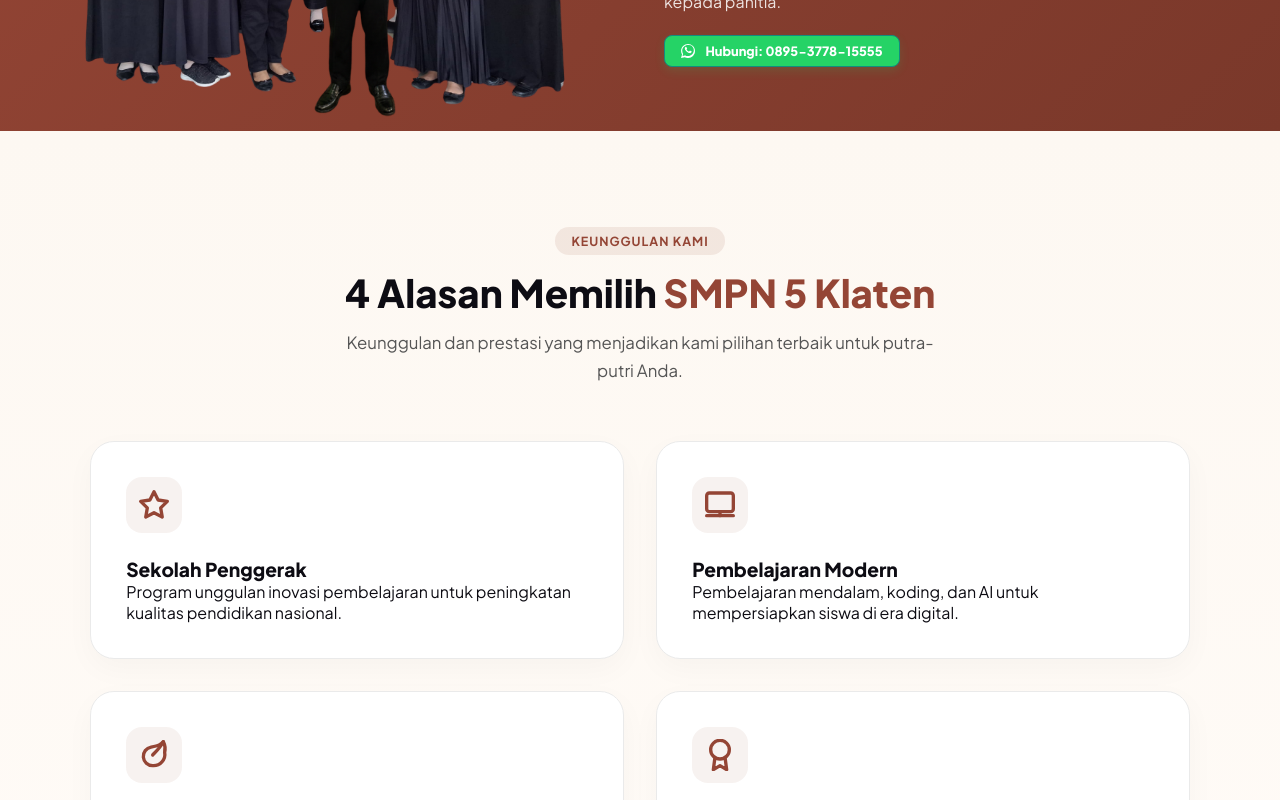
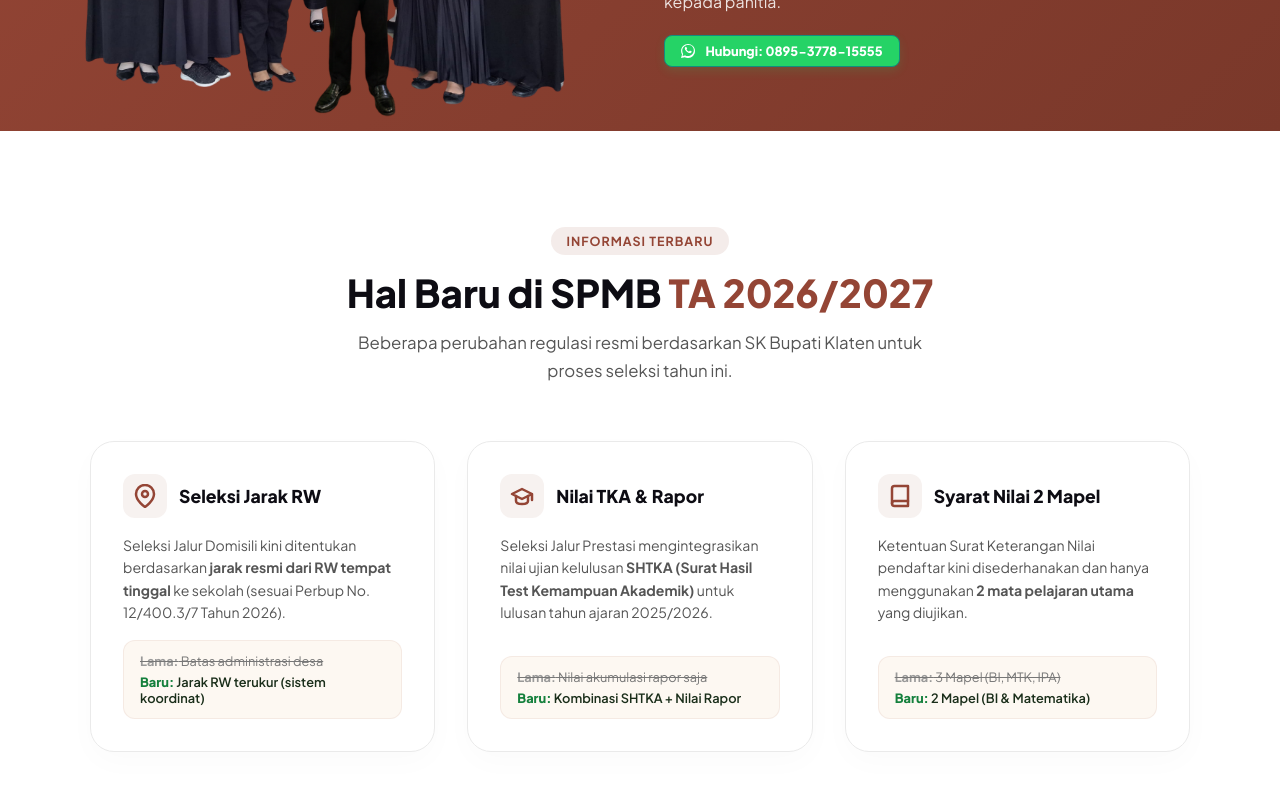
Before and after one commit to Santosa-Dev1507/website-smpn5-klaten, a Next.js app: page /spmb in a window 1280 px wide. Shown: the part 960-1760 px from the top of the page. Built offline with nearby package versions, Linux system fonts and the light colour scheme; no server answers.

Commit message:
feat(spmb): tambahkan section Hal Baru di SPMB TA 2026/2027 dengan komparasi aturan

```diff
--- a/app/spmb/page.tsx
+++ b/app/spmb/page.tsx
@@ -286,6 +286,66 @@
               </a>
             </div>
           </div>
+        </div>
+      </section>
+
+      {/* HAL BARU DI SPMB */}
+      <section className={styles.section} id="perubahan">
+        <div className={styles.sectionHeader}>
+          <div className={styles.badge}>Informasi Terbaru</div>
+          <h2>Hal Baru di SPMB <span className={styles.highlight}>TA 2026/2027</span></h2>
+          <p>Beberapa perubahan regulasi resmi berdasarkan SK Bupati Klaten untuk proses seleksi tahun ini.</p>
+        </div>
+        <div className={styles.halBaruGrid}>
+
+          <div className={styles.halBaruCard}>
+            <div className={styles.halBaruCardHeader}>
+              <div className={styles.halBaruIcon}>
+                <svg width="24" height="24" viewBox="0 0 24 24" fill="none" stroke="currentColor" strokeWidth="2.5" strokeLinecap="round" strokeLinejoin="round" aria-hidden="true"><path d="M21 10c0 7-9 13-9 13s-9-6-9-13a9 9 0 0 1 18 0z"/><circle cx="12" cy="10" r="3"/></svg>
+              </div>
+              <h3>Seleksi Jarak RW</h3>
+            </div>
+            <p className={styles.halBaruDesc}>
+              Seleksi Jalur Domisili kini ditentukan berdasarkan <strong>jarak resmi dari RW tempat tinggal</strong> ke sekolah (sesuai Perbup No. 12/400.3/7 Tahun 2026).
+            </p>
+            <div className={styles.halBaruCompare}>
+              <div className={styles.compareLama}><span>Lama:</span> Batas administrasi desa</div>
+              <div className={styles.compareBaru}><span>Baru:</span> Jarak RW terukur (sistem koordinat)</div>
+            </div>
+          </div>
+
+          <div className={styles.halBaruCard}>
+            <div className={styles.halBaruCardHeader}>
+              <div className={styles.halBaruIcon}>
+                <svg width="24" height="24" viewBox="0 0 24 24" fill="none" stroke="currentColor" strokeWidth="2.5" strokeLinecap="round" strokeLinejoin="round" aria-hidden="true"><path d="M22 10v6M2 10l10-5 10 5-10 5z"/><path d="M6 12v5c0 2 2 3 6 3s6-1 6-3v-5"/></svg>
+              </div>
+              <h3>Nilai TKA & Rapor</h3>
+            </div>
+            <p className={styles.halBaruDesc}>
+              Seleksi Jalur Prestasi mengintegrasikan nilai ujian kelulusan <strong>SHTKA (Surat Hasil Test Kemampuan Akademik)</strong> untuk lulusan tahun ajaran 2025/2026.
+            </p>
+            <div className={styles.halBaruCompare}>
+              <div className={styles.compareLama}><span>Lama:</span> Nilai akumulasi rapor saja</div>
+              <div className={styles.compareBaru}><span>Baru:</span> Kombinasi SHTKA + Nilai Rapor</div>
+            </div>
+          </div>
+
+          <div className={styles.halBaruCard}>
+            <div className={styles.halBaruCardHeader}>
+              <div className={styles.halBaruIcon}>
+                <svg width="24" height="24" viewBox="0 0 24 24" fill="none" stroke="currentColor" strokeWidth="2.5" strokeLinecap="round" strokeLinejoin="round" aria-hidden="true"><path d="M4 19.5A2.5 2.5 0 0 1 6.5 17H20"/><path d="M6.5 2H20v20H6.5A2.5 2.5 0 0 1 4 19.5v-15A2.5 2.5 0 0 1 6.5 2z"/></svg>
+              </div>
+              <h3>Syarat Nilai 2 Mapel</h3>
+            </div>
+            <p className={styles.halBaruDesc}>
+              Ketentuan Surat Keterangan Nilai pendaftar kini disederhanakan dan hanya menggunakan <strong>2 mata pelajaran utama</strong> yang diujikan.
+            </p>
+            <div className={styles.halBaruCompare}>
+              <div className={styles.compareLama}><span>Lama:</span> 3 Mapel (BI, MTK, IPA)</div>
+              <div className={styles.compareBaru}><span>Baru:</span> 2 Mapel (BI & Matematika)</div>
+            </div>
+          </div>
+
         </div>
       </section>
 
--- a/app/spmb/spmb.module.css
+++ b/app/spmb/spmb.module.css
@@ -479,11 +479,70 @@
   .heroWord,
   .jalurCard,
   .rekapCard,
-  .domisiliResult {
+  .domisiliResult,
+  .halBaruCard {
     animation: none !important;
   }
   .heroNoticeDot { animation: none; }
   .accordionContent { transition: none; }
   .jalurCard,
-  .rekapCard { transition: box-shadow 0.2s, border-color 0.2s; }
+  .rekapCard,
+  .halBaruCard { transition: box-shadow 0.2s, border-color 0.2s; }
 }
+
+/* ── HAL BARU SECTION ── */
+.halBaruGrid {
+  display: grid; grid-template-columns: repeat(3, 1fr); gap: 2rem;
+  max-width: 1100px; margin: 0 auto;
+}
+.halBaruCard {
+  background: #fff; padding: 2rem; border-radius: 24px;
+  border: 1px solid #eaeaea; box-shadow: 0 10px 30px rgba(13,12,19,0.02);
+  display: flex; flex-direction: column; justify-content: space-between; gap: 1rem;
+  transition: all 0.3s cubic-bezier(0.16, 1, 0.3, 1);
+  animation: fadeUp 0.5s cubic-bezier(0.22, 1, 0.36, 1) both;
+}
+.halBaruCard:nth-child(1) { animation-delay: 0ms; }
+.halBaruCard:nth-child(2) { animation-delay: 80ms; }
+.halBaruCard:nth-child(3) { animation-delay: 160ms; }
+
+.halBaruCard:hover {
+  transform: translateY(-4px);
+  box-shadow: 0 16px 36px rgba(148,69,53,0.06);
+  border-color: #FAD6A6;
+}
+.halBaruCardHeader {
+  display: flex; align-items: center; gap: 0.75rem;
+}
+.halBaruIcon {
+  display: flex; align-items: center; justify-content: center;
+  width: 44px; height: 44px; background: rgba(148, 69, 53, 0.07);
+  border-radius: 12px; color: #944535;
+}
+.halBaruCard h3 {
+  font-size: 1.1rem; font-weight: 800; color: #0D0C13; margin: 0;
+}
+.halBaruDesc {
+  font-size: 0.88rem; color: #555; line-height: 1.6; margin: 0; flex-grow: 1;
+}
+.halBaruCompare {
+  background: #fdf8f2; border-radius: 12px; padding: 0.75rem 1rem;
+  font-size: 0.8rem; display: flex; flex-direction: column; gap: 0.35rem;
+  border: 1px solid rgba(148,69,53,0.08);
+}
+.compareLama {
+  color: #777; text-decoration: line-through;
+}
+.compareLama span {
+  font-weight: 700; color: #999;
+}
+.compareBaru {
+  color: #1a2e1a; font-weight: 600;
+}
+.compareBaru span {
+  font-weight: 800; color: #15803d;
+}
+
+@media (max-width: 900px) {
+  .halBaruGrid { grid-template-columns: 1fr; gap: 1.5rem; }
+}
```
